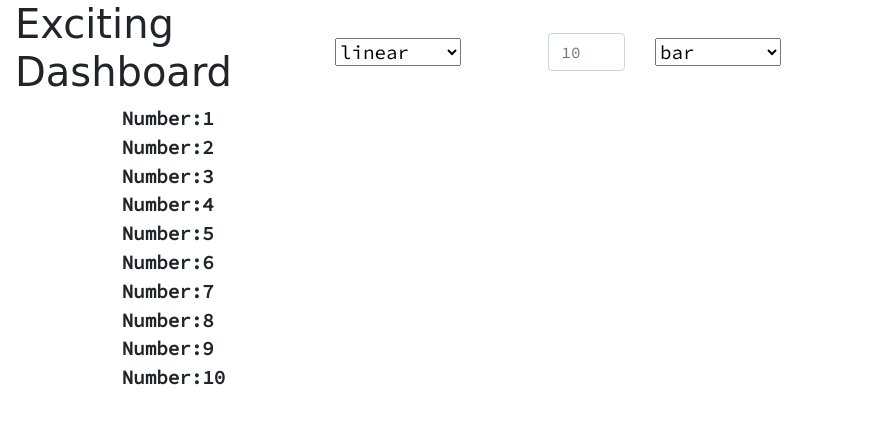
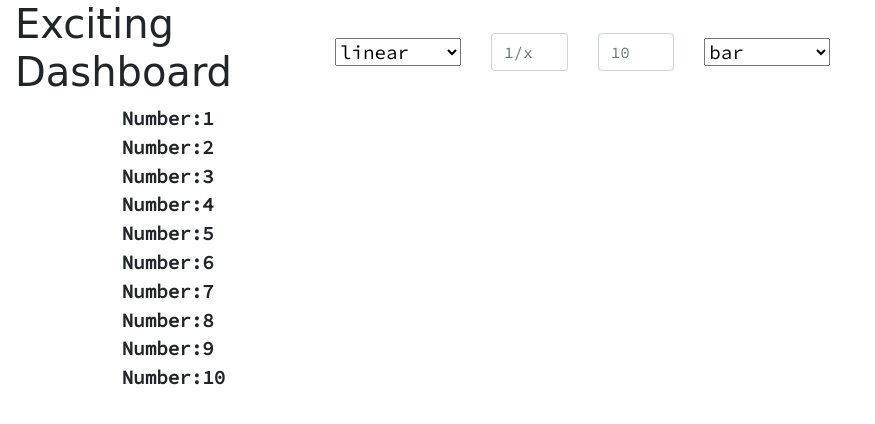
Before and after one commit to hapticPaper/rusty-api, a Flask app: page / in a window 1280 px wide. Shown: the top 424 px of the page, without its empty margins (0-875 px from the left). Run offline with Flask 2, Linux system fonts and the light colour scheme; some libraries are stand-ins or nearby versions; some web fonts are replaced.

Commit message:
custom function

```diff
--- a/app.py
+++ b/app.py
@@ -3,23 +3,22 @@ from flask_restful import reqparse
 from flask_cors import CORS
 import os
 import random
+import re, json
+import math
 
 app = Flask(__name__)
 CORS(app)
 
 
-@app.route('/dashboard')
-def dashboard():
-    return render_template('/dashboard.html')
 
 @app.route('/')
 def index():
     return render_template('/dashboard.html')
 
 
-@app.route('/endpoints')
-def endpoints():
-    return {'endpoints':['linear','linear100','base2', 'random', 'fib', 'x4']}
+@app.route('/datasets')
+def datasets():
+    return {'datasets':['linear','linear100','base2', 'random', 'fib', 'x4', 'custom']}
 
 
 @app.route('/charts')
@@ -47,6 +46,33 @@ def getLength():
 def data1():
     length = getLength()
     return {'dataSetResults':[i for i in range(1, length+1)]}
+
+@app.route('/custom', methods=['POST', 'GET'])
+def custom():
+    pattern = "[0-9]x|\)x|x\(|[0-9]m|[a-z]x"
+    functions = ['sqrt', 'sin', 'cos', 'tan', 'pi', 'log', 'log10']
+    if request.method=='GET':
+        return {'error':"This endpoint only accepts post requests with a 'formula' parameter. For example 'formula=2x'"}
+    else:
+        if len(request.data)>0:
+            formula =  str(json.loads(request.data).get('formula', ''))
+        else:
+            formula='1/x'
+
+        for function in functions:
+            formula = formula.replace(function, f"math.{function}")
+        while len(re.findall(pattern, formula))>0:
+            multipliers = re.findall(pattern, formula)
+            for multiplier in multipliers:
+                formula = formula.replace(multiplier, f"{multiplier[0]}*{multiplier[1]}")
+        length=getLength()
+        try:
+            return {'dataSetResults':[eval(formula) for x in range(1, length+1)], 'formula':formula}
+        except Exception as e:
+            return {'error': str(e), "dataSetResults":[]}
+
+    return {'dataSetResults':[eval(formula) for x in range(1, length+1)]}
+
 
 @app.route('/x4')
 def x4():
@@ -85,4 +111,4 @@ def favicon():
                                'favicon.ico', mimetype='image/vnd.microsoft.icon')
 
 if __name__ =='__main__':
-    app.run(threaded=True, host='0.0.0.0', port=os.environ['PORT'])
+    app.run(debug=True, threaded=True, host='0.0.0.0', port=os.environ['PORT'])
--- a/static/app.js
+++ b/static/app.js
@@ -1,6 +1,6 @@
 function dataEndpoints() {
-    fetch('/endpoints').then(data=>data.json()).then(d=>{
-    d.endpoints.forEach(n=>{
+    fetch('/datasets').then(data=>data.json()).then(d=>{
+    d.datasets.forEach(n=>{
         o = document.createElement("option")
         o.text = n
         document.getElementById('dataSelect').add(o)
@@ -8,6 +8,8 @@ function dataEndpoints() {
     updateData()
 })
 }
+
+
 
 fetch('/charts').then(data=>data.json()).then(d=>{
     d.charts.forEach(n=>{
--- a/static/style.css
+++ b/static/style.css
@@ -11,7 +11,7 @@ h1 {
     font-family: 'Piedra', cursive;
 }
 
-.col-4, .col-1, .col-2, .col-3{
+.col-4, .col-1, .col-2, .col-3, .col-auto{
     margin-top: auto;
     margin-bottom: auto;
 }
--- a/static/updater.js
+++ b/static/updater.js
@@ -1,20 +1,11 @@
-
-function updateData(){
-    endpoint = $('#dataSelect').val()
-    chartType = $('#chartSelect').val()
-    points = $('#lengthInput').val()
-    htmlList = []
-    chartData = []
-    colors = []
-    cnvs = document.createElement("canvas")
-    ctx = cnvs.getContext('2d')
-    fetch(`${endpoint}?length=${points}`).then(data=>data.json()).then(d=>{
-        console.log(d);
-        chartData=d.dataSetResults;
-        d.dataSetResults.forEach(n=>{
+function render(data){
+    console.log(data)
+    chartData=data.dataSetResults;
+    data.dataSetResults.forEach(n=>{
             htmlList.push(`<b>Number:</b>${n}`);
             colors.push(`rgb(${100 * Math.random()},${10 * Math.random()},${255 * Math.random()})`)
     });
+
     var chart = new Chart(ctx, {
         // The type of chart we want to create
         type: chartType,
@@ -37,5 +28,70 @@ function updateData(){
     document.getElementById('onlydiv').innerHTML=htmlList.join("<br>");
     document.getElementById('secondDiv').innerHTML=""
     document.getElementById('secondDiv').appendChild(cnvs);
-})
 }
+
+
+
+function updateData(){
+    endpoint = $('#dataSelect').val()
+    chartType = $('#chartSelect').val()
+    points = $('#lengthInput').val()
+    formula = $('#formulaInput').val()
+    htmlList = []
+    chartData = []
+    colors = []
+    cnvs = document.createElement("canvas")
+    ctx = cnvs.getContext('2d')
+
+    if (endpoint=='custom') {
+        console.log("Do custom post request")
+        //$('#formulaInput').attr('hidden', 'false');
+        $.ajax({
+            url: "/custom?" + $.param({
+                "length": points,
+            }),
+            type: "POST",
+            headers: {
+                "Content-Type": "application/json; charset=utf-8",
+            },
+            contentType: "application/json",
+            data: JSON.stringify({
+                "formula": formula ? formula : '2x'
+            }),
+            beforeSend: function(xhr){
+                console.log("Post prefetch")
+                //$('secondDiv').html('<div class="loader"> </div>');
+             },
+
+             success: function(msg){
+                 console.log("Completed")
+             }
+
+        })
+        .done(function(data, textStatus, jqXHR) {
+            console.log("HTTP Request Succeeded: " + jqXHR.status);
+            //console.log(data);
+
+            render(data)
+
+        })
+        .fail(function(jqXHR, textStatus, errorThrown) {
+            console.log("HTTP Request Failed");
+        })
+        .always(function() {
+            /* ... */
+        });
+
+
+    }
+    else {
+
+        //$('#formulaInput').attr('hidden', 'true')
+        fetch(`${endpoint}?length=${points}`).then(data=>data.json()).then(d=>{
+        render(d)
+    })
+}
+
+
+
+}
--- a/templates/dashboard.html
+++ b/templates/dashboard.html
@@ -2,7 +2,7 @@
 <html>
     <head>
         <link rel="stylesheet" href="https://stackpath.bootstrapcdn.com/bootstrap/4.5.0/css/bootstrap.min.css" integrity="sha384-9aIt2nRpC12Uk9gS9baDl411NQApFmC26EwAOH8WgZl5MYYxFfc+NcPb1dKGj7Sk" crossorigin="anonymous">
-        <script src="https://code.jquery.com/jquery-3.5.1.slim.min.js" integrity="sha384-DfXdz2htPH0lsSSs5nCTpuj/zy4C+OGpamoFVy38MVBnE+IbbVYUew+OrCXaRkfj" crossorigin="anonymous"></script>
+        <script src="https://cdnjs.cloudflare.com/ajax/libs/jquery/3.5.1/jquery.min.js" integrity="sha256-9/aliU8dGd2tb6OSsuzixeV4y/faTqgFtohetphbbj0=" crossorigin="anonymous"></script>
         <script src="https://cdn.jsdelivr.net/npm/popper.js@1.16.0/dist/umd/popper.min.js" integrity="sha384-Q6E9RHvbIyZFJoft+2mJbHaEWldlvI9IOYy5n3zV9zzTtmI3UksdQRVvoxMfooAo" crossorigin="anonymous"></script>
         <script src="https://stackpath.bootstrapcdn.com/bootstrap/4.5.0/js/bootstrap.min.js" integrity="sha384-OgVRvuATP1z7JjHLkuOU7Xw704+h835Lr+6QL9UvYjZE3Ipu6Tp75j7Bh/kR0JKI" crossorigin="anonymous"></script>
 
@@ -18,14 +18,21 @@
                     <h1>Exciting Dashboard</h1>
                 </div>
 
-                <div class="col-2" >
-                    <select id="dataSelect" onchange="updateData()">
-                    </select>
+                <div class="col-auto" >
+                    <select id="dataSelect" onchange="updateData()"></select>
                 </div>
+                <div class="col-1" >
+                    <input type="text" id="formulaInput"
+                     class="form-control" size=10
+                     placeholder="1/x" aria-label="Data Length"
+                     aria-describedby="basic-addon2" onchange="updateData()">
+
+                </div>
+
                 <div class="col-1" >
                     <input type="text" id="lengthInput" class="form-control" placeholder="10" aria-label="Data Length" aria-describedby="basic-addon2" onchange="updateData()">
                 </div>
-                <div class="col-4" >
+                <div class="col-2" >
                     <select id="chartSelect" onchange="updateData()">
                     </select>
                 </div>
```
